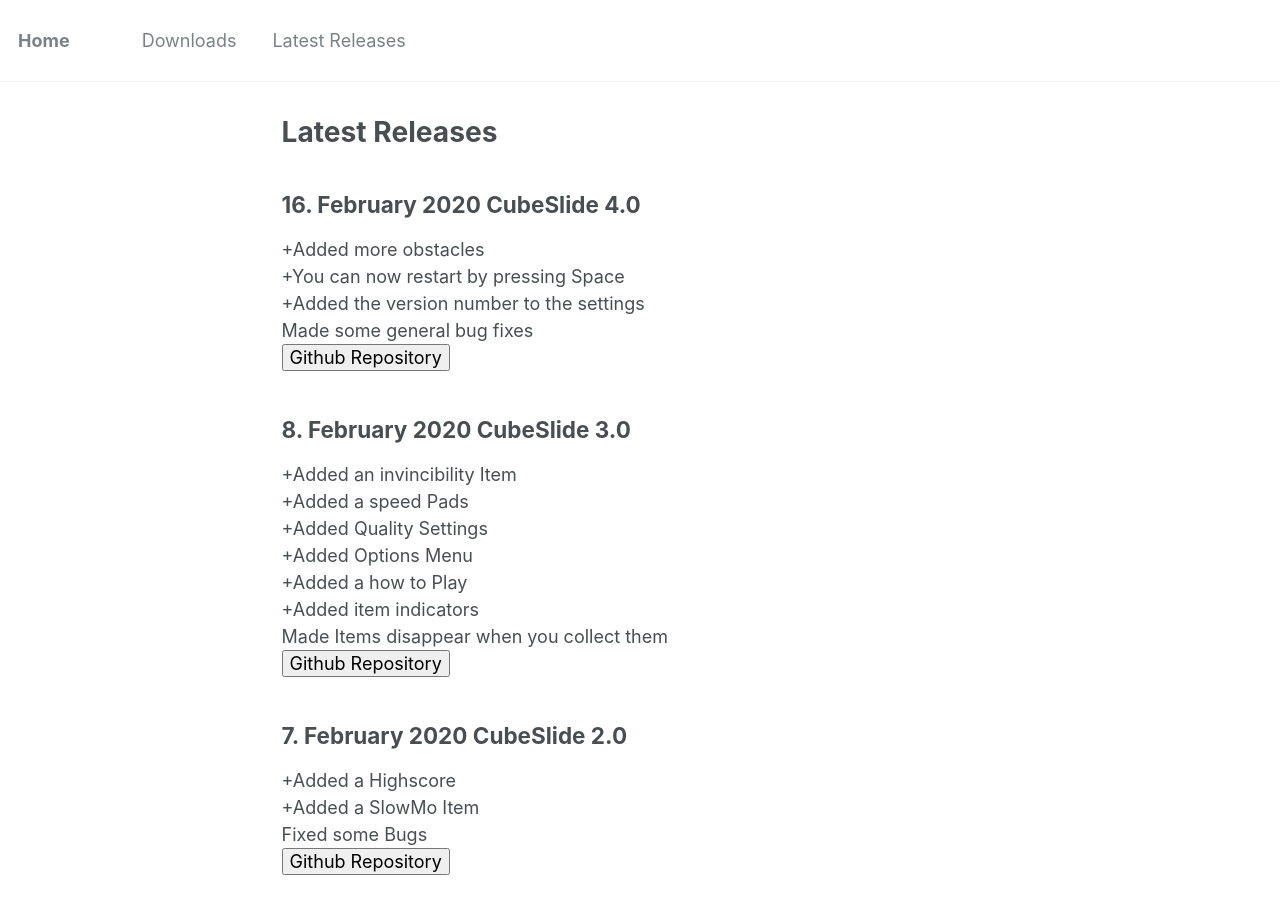
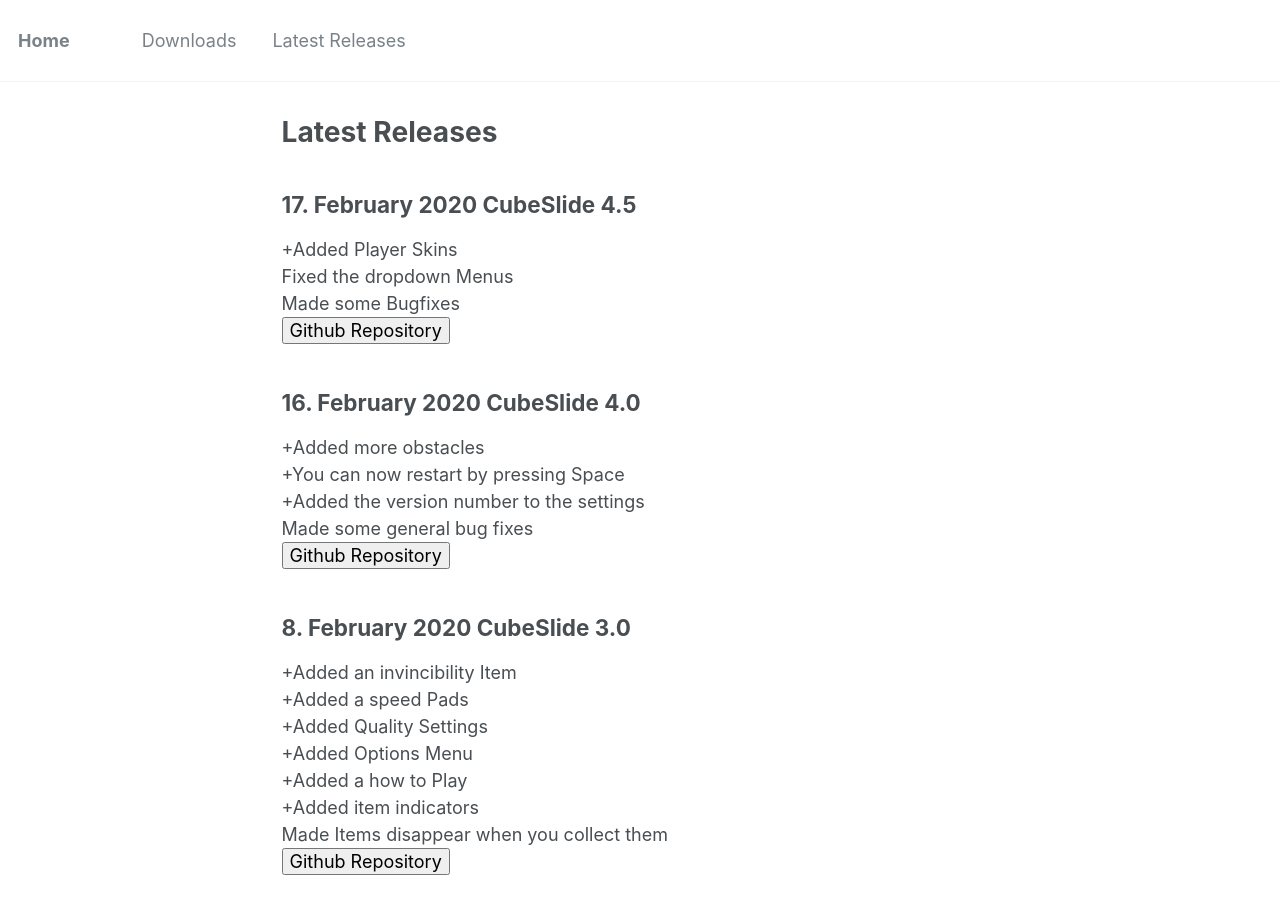
Before and after one commit to Janik313/janik313.github.io, a Jekyll site: the page built from _pages/releases.md, in a window 1280 px wide and 900 px high. Built offline with Jekyll 4.4.1, drawn with Linux system fonts in a browser that asks for light colours.

Commit message:
Update releases.md

```diff
--- a/_pages/releases.md
+++ b/_pages/releases.md
@@ -15,6 +15,12 @@
   gtag('config', 'UA-157295670-1');
 </script>
 </head>
+
+<h2>17. February 2020 CubeSlide 4.5 </h2>
++Added Player Skins
+<br>Fixed the dropdown Menus
+<br>Made some Bugfixes
+<br><button onclick="window.location.href='https://github.com/Janik313/CubeSlide'">Github Repository</button>
 
 <h2>16. February 2020 CubeSlide 4.0 </h2>
 +Added more obstacles
```
